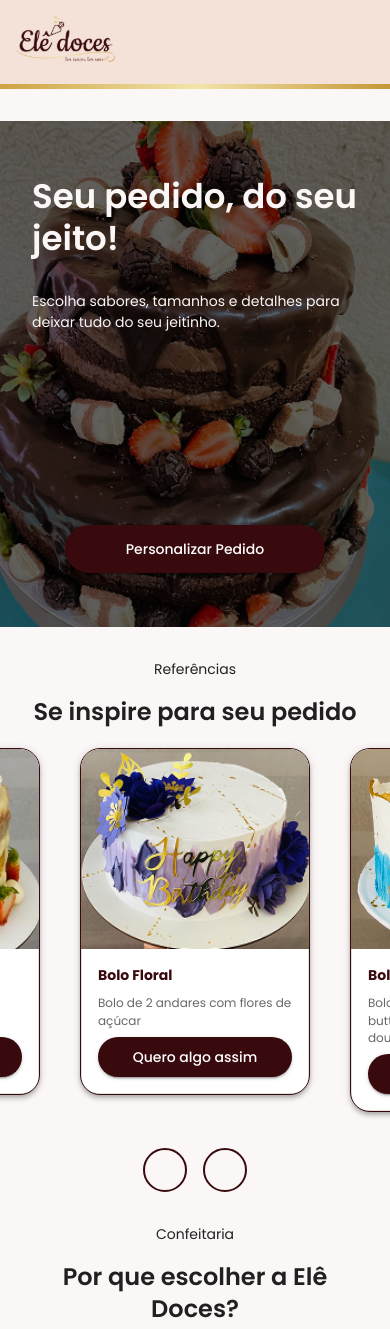
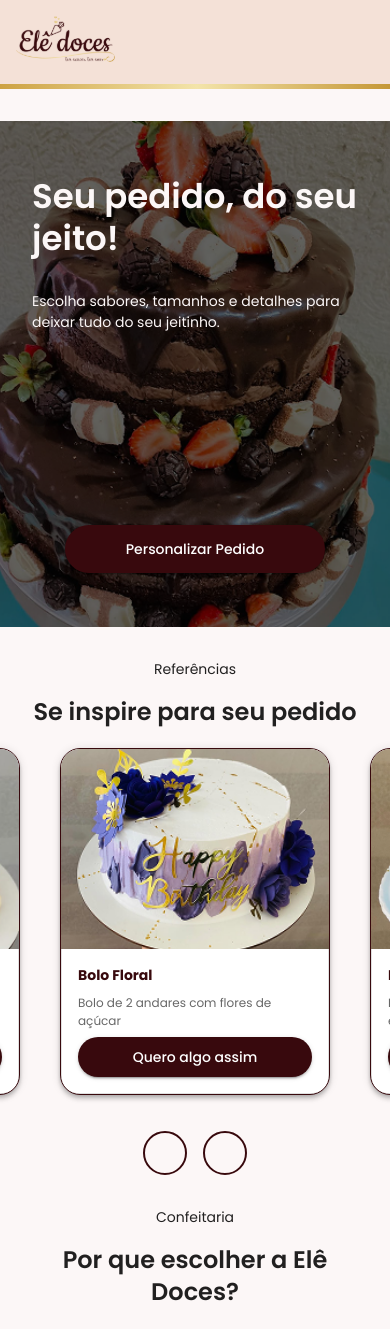
Before and after one commit to SquadSC/projetoSC_front, a React (Vite) app: page / in a window 390 px wide. Shown: the top 1329 px of the page. Built offline with nearby package versions, Linux system fonts and the light colour scheme; some icons are missing.

Commit message:
fix: correct home page responsiveness and adjust button redirects

```diff
--- a/src/pages/home/components/cake-card.component.jsx
+++ b/src/pages/home/components/cake-card.component.jsx
@@ -7,8 +7,11 @@ import {
   Stack,
 } from '@mui/material';
 import PropTypes from 'prop-types';
+import { useNavigate } from 'react-router-dom';
+import { ROUTES_PATHS } from '../../../utils/enums/routes-url';
 
 export function CakeCard({ image, title, description }) {
+    const navigate = useNavigate();
   return (
     <Box sx={{ p: 2.5 }}> {/* Adiciona um padding para a sombra do card aparecer */}
       <Card
@@ -46,6 +49,7 @@ export function CakeCard({ image, title, description }) {
               variant="contained"
               color="primary"
               sx={{ mt: 1, borderRadius: '24px', py: 1 }}
+              onClick={() => navigate(ROUTES_PATHS.CUSTOM_ORDER)}
             >
               Quero algo assim
             </Button>
--- a/src/pages/home/components/cake-carousel.component.jsx
+++ b/src/pages/home/components/cake-carousel.component.jsx
@@ -1,54 +1,50 @@
-import React from 'react'; // 👈 Importe o React para usar a ref
+import React, { useState, useEffect } from 'react';
 import Slider from 'react-slick';
-import { Box, Stack } from '@mui/material';
+import { Box, Stack, useTheme, useMediaQuery } from '@mui/material';
 import { CakeCard } from './cake-card.component';
 import { PrevArrow, NextArrow } from './carousel-arrows.component';
 import PropTypes from 'prop-types';
 
 export function CakeCarousel({ cakes }) {
   const sliderRef = React.useRef(null);
+  const theme = useTheme();
+  const isMobile = useMediaQuery(theme.breakpoints.down('sm'));
+  const isTablet = useMediaQuery(theme.breakpoints.between('sm', 'md'));
+
+  // Estado para forçar re-render quando o slider precisar ser atualizado
+  const [key, setKey] = useState(0);
+
+  useEffect(() => {
+    // Força um re-render do slider quando o tamanho da tela mudar
+    setKey(prevKey => prevKey + 1);
+  }, [isMobile, isTablet]);
 
   const handlePrev = () => {
-    sliderRef.current.slickPrev();
+    sliderRef.current?.slickPrev();
   };
   const handleNext = () => {
-    sliderRef.current.slickNext();
+    sliderRef.current?.slickNext();
   };
 
   const settings = {
     dots: false,
     infinite: true,
     speed: 500,
-    slidesToShow: 1,
+    slidesToShow: isMobile ? 1 : isTablet ? 2 : 3,
     slidesToScroll: 1,
-    centerMode: true,
-    centerPadding: '60px',
-    arrows: false, // nao renderizar as setas padrao dele
-
-    // responsive: [
-    //   {
-    //     breakpoint: 1024, // Para telas de até 1024px (tablets)
-    //     settings: {
-    //       slidesToShow: 2,
-    //     },
-    //   },
-    //   {
-    //     breakpoint: 600, // Para telas de até 600px (celulares)
-    //     settings: {
-    //       slidesToShow: 1,
-    //       centerMode: true, // Reativamos o centerMode e padding só no celular
-    //       centerPadding: '40px',
-    //     },
-    //   },
-    // ],
+    centerMode: isMobile,
+    centerPadding: isMobile ? '40px' : '0px',
+    arrows: false,
+    adaptiveHeight: true,
+    initialSlide: 0,
   };
 
   return (
     // Um Stack principal para organizar o slider e as setas verticalmente
     <Stack sx={{ width: '100%', alignItems: 'center' }}>
       {/* Container do Slider */}
-      <Box sx={{ width: '100%', maxWidth: '500px' }}>
-        <Slider ref={sliderRef} {...settings}>
+      <Box sx={{ width: '100%', maxWidth: isMobile ? '100%' : '800px' }}>
+        <Slider key={key} ref={sliderRef} {...settings}>
           {cakes.map(cake => (
             <Box key={cake.id}>
               <CakeCard
```
